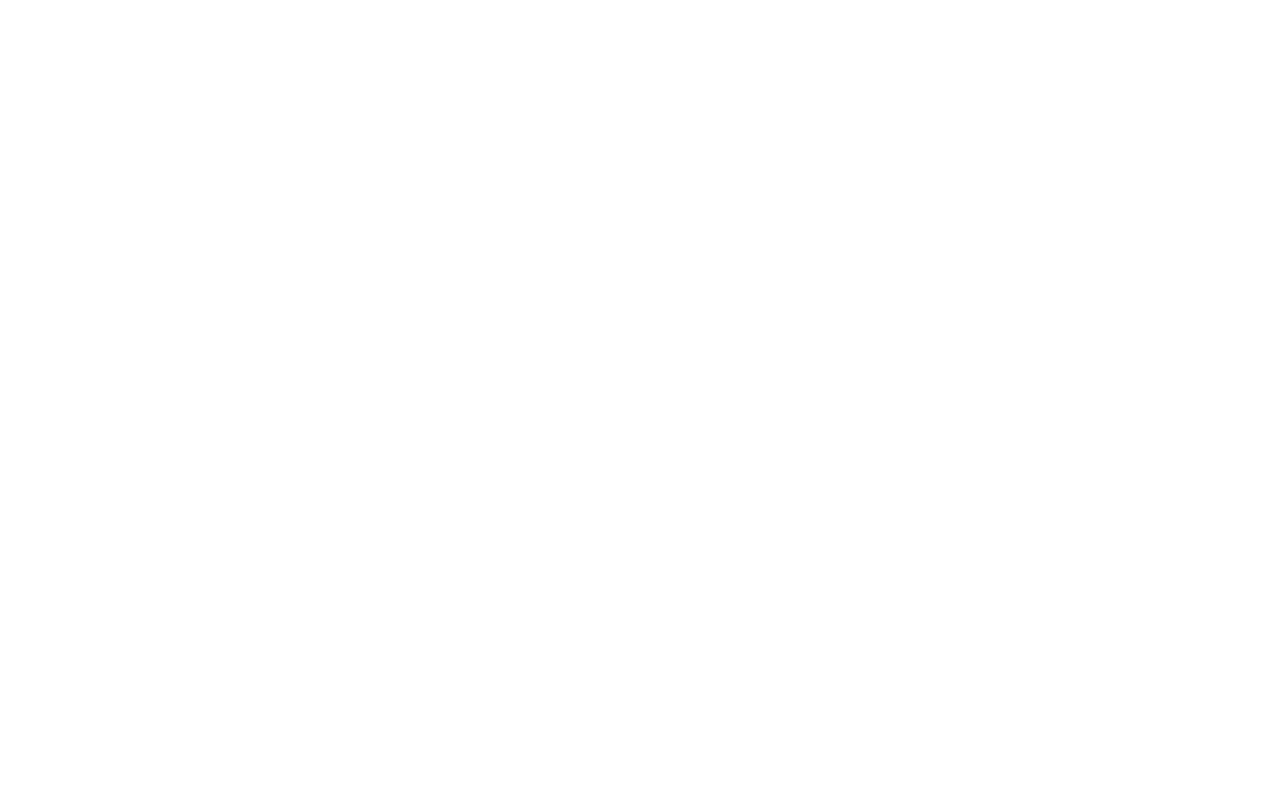
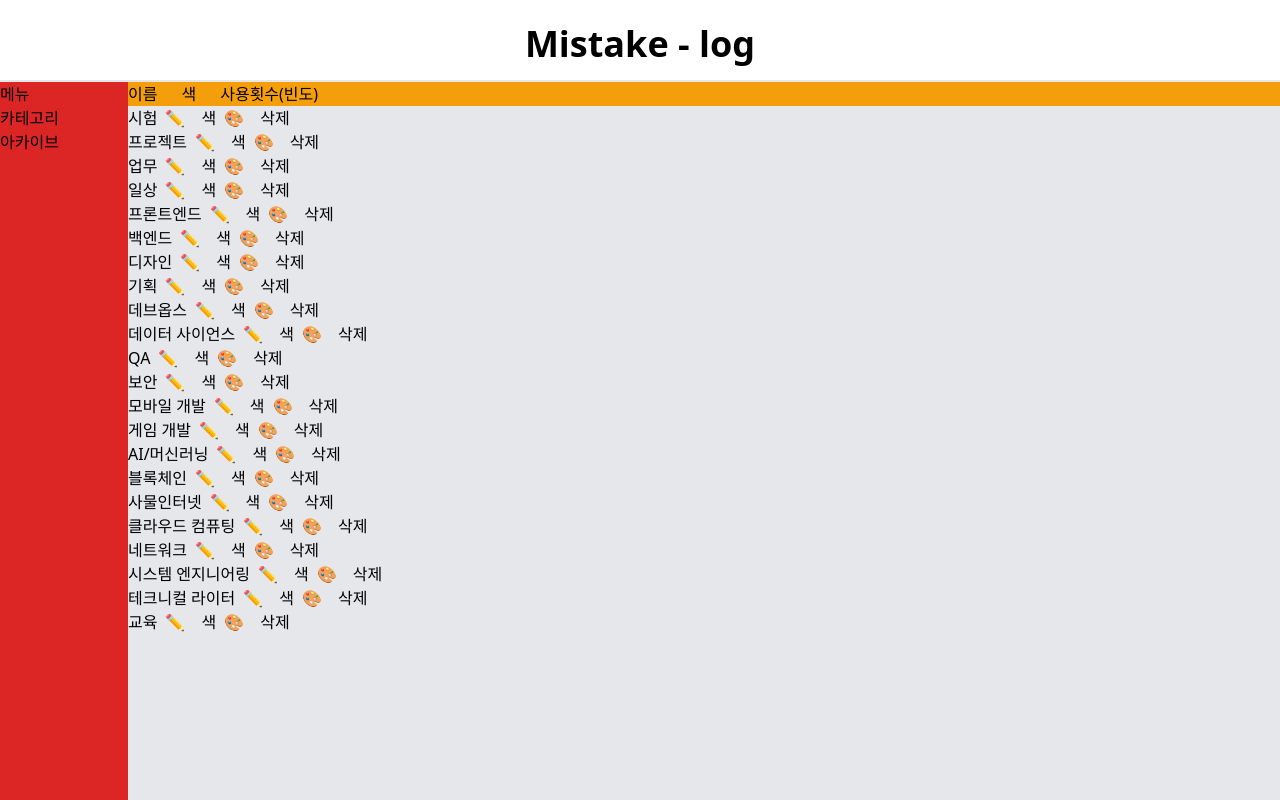
Before and after one commit to Daeun-100/mistake-log, a React (Vite) app: page /category in a window 1280 px wide. Before the commit this address had no page. Built offline with nearby package versions, Linux system fonts and the light colour scheme.

Commit message:
feat(CategoryRow) : 카테고리 row 컴포넌트 뼈대 구현

```diff
--- a/src/App.tsx
+++ b/src/App.tsx
@@ -2,6 +2,7 @@ import { Routes, Route } from 'react-router-dom';
 import Layout from './pages/Layout';
 import ActivePage from './pages/ActivePage';
 import LogDetailPage from './pages/LogDetailPage';
+import CategoryPage from './pages/CategoryPage';
 
 const App: React.FC = () => (
   <>
@@ -9,6 +10,8 @@ const App: React.FC = () => (
       <Route path="/" element={<Layout />}>
         <Route index element={<ActivePage />} />
         <Route path="detail" element={<LogDetailPage />} />
+        <Route path="category" element={<CategoryPage />} />
+        <Route path="archive" element={<h1>Archive</h1>} />
       </Route>
     </Routes>
   </>
--- /dev/null
+++ b/src/components/category/CategoryRow.tsx
@@ -0,0 +1,21 @@
+type OwnProps = {
+  categoryName: string;
+};
+
+const CategoryRow: React.FC<OwnProps> = ({ categoryName }) => {
+  return (
+    <div className="flex gap-4">
+      <div className="flex gap-2">
+        <div>{categoryName}</div>
+        <div>✏️</div>
+      </div>
+      <div className="flex gap-2">
+        <div>색</div>
+        <div>🎨</div>
+      </div>
+      <div>삭제</div>
+    </div>
+  );
+};
+
+export default CategoryRow;
--- /dev/null
+++ b/src/pages/CategoryPage.tsx
@@ -0,0 +1,22 @@
+import { useAtom } from 'jotai';
+import { categoryAtom } from '../atom';
+import CategoryRow from '../components/category/CategoryRow';
+
+const CategoryPage = () => {
+  const [category, setCategory] = useAtom(categoryAtom);
+
+  return (
+    <div>
+      <div className="flex gap-6 bg-amber-500 ">
+        <div>이름</div>
+        <div>색</div>
+        <div>사용횟수(빈도)</div>
+      </div>
+      {category.map((categoryName) => {
+        return <CategoryRow key={categoryName} categoryName={categoryName} />;
+      })}
+    </div>
+  );
+};
+
+export default CategoryPage;
--- a/src/pages/Layout.tsx
+++ b/src/pages/Layout.tsx
@@ -1,6 +1,6 @@
 import { Outlet } from 'react-router-dom';
 import { useState, useEffect } from 'react';
-
+import { Link } from 'react-router-dom';
 const Layout = () => {
   const [isShowing, setIsShowing] = useState(false);
 
@@ -34,13 +34,19 @@ const Layout = () => {
         </button>
 
         <div
-          className={` bg-red-600 transition-all duration-200 ${
+          className={`flex flex-col bg-red-600 transition-all duration-200 ${
             isShowing ? 'w-32' : 'w-0'
           }`}
         >
-          <div className="whitespace-nowrap">메뉴</div>
-          <div className="whitespace-nowrap">카테고리</div>
-          <div className="whitespace-nowrap">아카이브</div>
+          <Link to="/" className="whitespace-nowrap">
+            메뉴
+          </Link>
+          <Link to="category" className="whitespace-nowrap">
+            카테고리
+          </Link>
+          <Link to="archive" className="whitespace-nowrap">
+            아카이브
+          </Link>
         </div>
 
         <div className="flex-grow h-full bg-gray-200  transition-all duration-500">
```
